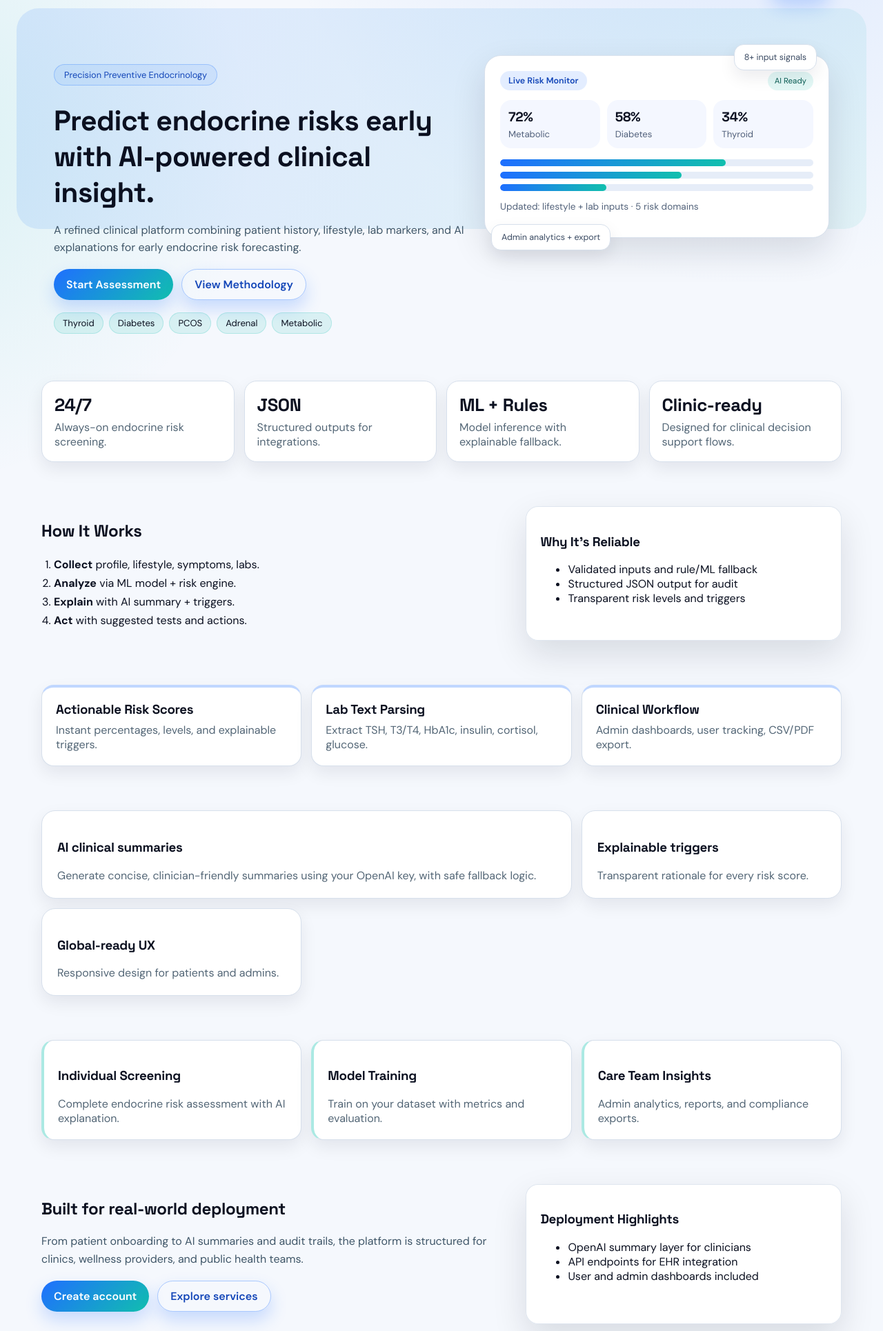
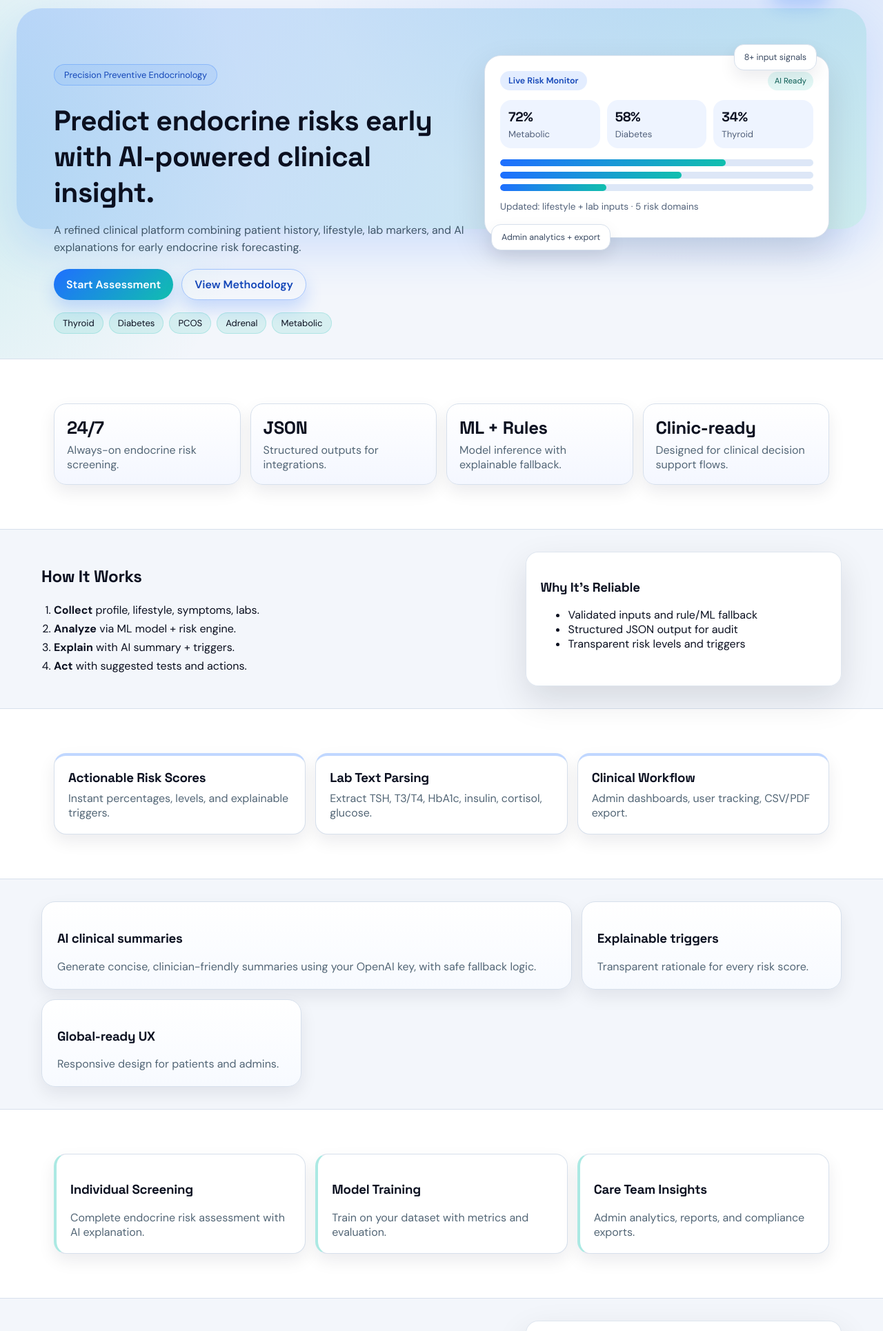
Before and after one commit to endocrineai-hub/endocrine-ai, a Flask app: page / in a window 1280 px wide. Shown: the part 45-1975 px from the top of the page at 69% size. Run offline with Flask 3, Linux system fonts and the light colour scheme.

Commit message:
Refine background and add section bands

```diff
--- a/backend/static/css/styles.css
+++ b/backend/static/css/styles.css
@@ -21,9 +21,9 @@ body {
   font-family: "DM Sans", system-ui, sans-serif;
   color: var(--ink);
   background:
-    radial-gradient(1200px at 85% -10%, rgba(31, 111, 255, 0.12), transparent 60%),
-    radial-gradient(900px at -10% 10%, rgba(17, 191, 174, 0.12), transparent 55%),
-    #f5f8fd;
+    radial-gradient(1200px at 85% -10%, rgba(31, 111, 255, 0.18), transparent 60%),
+    radial-gradient(900px at -10% 10%, rgba(17, 191, 174, 0.16), transparent 55%),
+    #f3f6fb;
 }
 
 h1, h2, h3, h4, .logo {
@@ -81,6 +81,12 @@ h1, h2, h3, h4, .logo {
 
 .container { max-width: 1160px; margin: 0 auto; padding: 0 18px; }
 .section { padding: 32px 0; }
+.section-alt {
+  background: #ffffff;
+  border-top: 1px solid var(--line);
+  border-bottom: 1px solid var(--line);
+}
+.section-alt .container { padding: 32px 18px; }
 
 .hero { padding: 80px 0 36px; }
 .hero.compact { padding: 54px 0 24px; }
@@ -93,8 +99,9 @@ h1, h2, h3, h4, .logo {
   position: absolute;
   inset: 12px 24px auto;
   height: 320px;
-  background: linear-gradient(120deg, rgba(31, 111, 255, 0.12), rgba(17, 191, 174, 0.08));
-  border-radius: 32px;
+  background: linear-gradient(120deg, rgba(31, 111, 255, 0.22), rgba(17, 191, 174, 0.16));
+  border-radius: 36px;
+  box-shadow: 0 28px 70px rgba(31, 111, 255, 0.18);
   z-index: -1;
 }
 .hero-grid {
@@ -175,7 +182,7 @@ h1, h2, h3, h4, .logo {
   gap: 10px;
 }
 .visual-metric {
-  background: #f4f7ff;
+  background: #eef4ff;
   border-radius: 16px;
   padding: 12px;
 }
@@ -189,7 +196,7 @@ h1, h2, h3, h4, .logo {
 .visual-bar {
   height: 10px;
   border-radius: 999px;
-  background: #e6edf8;
+  background: #dde7f7;
   overflow: hidden;
 }
 .visual-bar span {
@@ -260,7 +267,7 @@ h1, h2, h3, h4, .logo {
   gap: 14px;
 }
 .metric-card {
-  background: #ffffff;
+  background: linear-gradient(180deg, #ffffff 0%, #f4f7ff 100%);
   border: 1px solid var(--line);
   border-radius: 18px;
   padding: 18px;
@@ -309,7 +316,7 @@ h1, h2, h3, h4, .logo {
   gap: 14px;
 }
 .bento-card {
-  background: #ffffff;
+  background: linear-gradient(180deg, #ffffff 0%, #f7faff 100%);
   border: 1px solid var(--line);
   border-radius: 20px;
   padding: 22px;
@@ -444,8 +451,8 @@ input:focus, select:focus, textarea:focus {
 }
 
 .cta-panel {
-  background: linear-gradient(135deg, rgba(31, 111, 255, 0.12), rgba(17, 191, 174, 0.1));
-  border: 1px solid rgba(31, 111, 255, 0.2);
+  background: linear-gradient(135deg, rgba(31, 111, 255, 0.16), rgba(17, 191, 174, 0.14));
+  border: 1px solid rgba(31, 111, 255, 0.22);
   border-radius: 22px;
   padding: 28px;
   display: grid;
--- a/backend/templates/index.html
+++ b/backend/templates/index.html
@@ -52,7 +52,8 @@
   </div>
 </section>
 
-<section class="container section">
+<section class="section section-alt">
+  <div class="container">
     <div class="metrics-grid">
       <article class="metric-card">
         <h3>24/7</h3>
@@ -70,6 +71,7 @@
         <h3>Clinic-ready</h3>
         <p>Designed for clinical decision support flows.</p>
       </article>
+    </div>
   </div>
 </section>
 
@@ -93,7 +95,8 @@
   </div>
 </section>
 
-<section class="container section">
+<section class="section section-alt">
+  <div class="container">
     <div class="feature-grid">
       <article class="feature-card">
         <h3>Actionable Risk Scores</h3>
@@ -107,6 +110,7 @@
         <h3>Clinical Workflow</h3>
         <p>Admin dashboards, user tracking, CSV/PDF export.</p>
       </article>
+    </div>
   </div>
 </section>
 
@@ -127,7 +131,8 @@
   </div>
 </section>
 
-<section class="container section">
+<section class="section section-alt">
+  <div class="container">
     <div class="service-grid">
       <article class="service-card">
         <h3>Individual Screening</h3>
@@ -141,6 +146,7 @@
         <h3>Care Team Insights</h3>
         <p>Admin analytics, reports, and compliance exports.</p>
       </article>
+    </div>
   </div>
 </section>
 
@@ -163,7 +169,8 @@
   </div>
 </section>
 
-<section class="container section">
+<section class="section section-alt">
+  <div class="container">
     <div class="cta-panel">
       <h2>Launch your endocrine risk service</h2>
       <p class="lead">A complete experience: landing site, assessment engine, AI summaries, user portal, and admin analytics.</p>
@@ -172,6 +179,7 @@
         <a class="btn btn-ghost" href="/contact">Talk to us</a>
       </div>
     </div>
+  </div>
 </section>
 
 {% endblock %}
```
Lines whose indentation alone changed are shown as unchanged.
